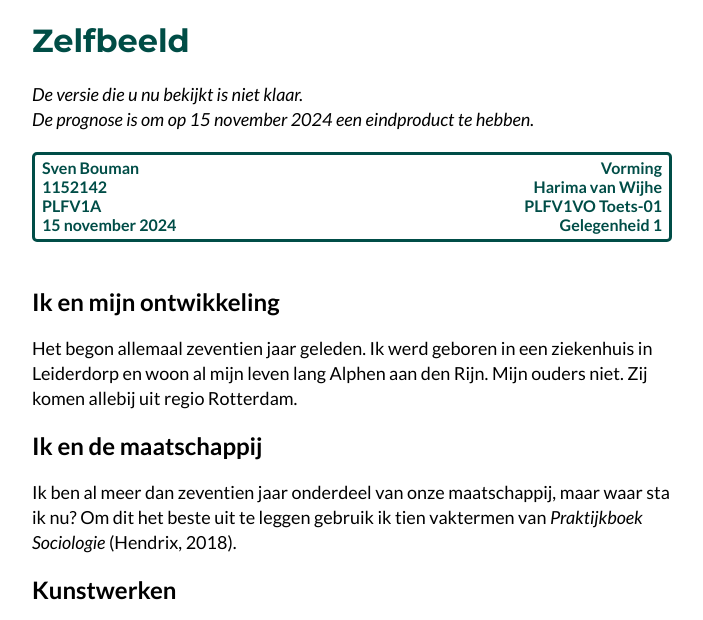
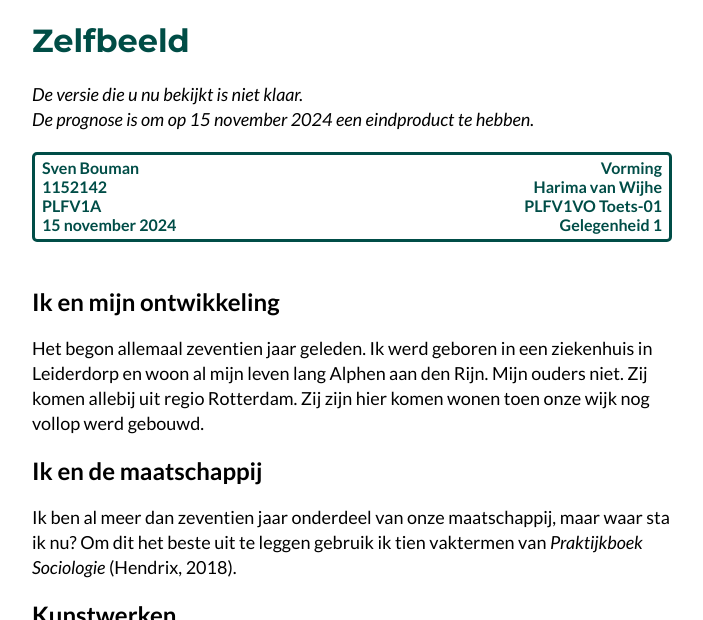
Before and after one commit to kevin-51/bronnen, a Jekyll site: the page built from hsleiden/lu-opdrachten/plfv1/vorming/toets-1.md, in a window 1280 px wide, cut to the strip 0-620 px from the top of the page. Shown: the whole strip, without its empty margins (288-991 px from the left). Built offline with Jekyll 4.4.1, drawn with Linux system fonts in a browser that asks for light colours.

Commit message:
Update toets-1.md

```diff
--- a/hsleiden/lu-opdrachten/plfv1/vorming/toets-1.md
+++ b/hsleiden/lu-opdrachten/plfv1/vorming/toets-1.md
@@ -30,13 +30,13 @@ TO DO
 -->
 
 ## Ik en mijn ontwikkeling
-Het begon allemaal zeventien jaar geleden. Ik werd geboren in een ziekenhuis in Leiderdorp en woon al mijn leven lang Alphen aan den Rijn. Mijn ouders niet. Zij komen allebij uit regio Rotterdam.
+Het begon allemaal zeventien jaar geleden. Ik werd geboren in een ziekenhuis in Leiderdorp en woon al mijn leven lang Alphen aan den Rijn. Mijn ouders niet. Zij komen allebij uit regio Rotterdam. Zij zijn hier komen wonen toen onze wijk nog vollop werd gebouwd.
 
 ## Ik en de maatschappij
 Ik ben al meer dan zeventien jaar onderdeel van onze maatschappij, maar waar sta ik nu? Om dit het beste uit te leggen gebruik ik tien vaktermen van *Praktijkboek Sociologie* (Hendrix, 2018).
 
 ## Kunstwerken
-<div class="row"><div class="column">
+<div class="row"><div class="column" style="right-margin: 10px;">
 <iframe style="border-radius:12px" src="https://open.spotify.com/embed/track/4sg4TwUriP3gRVNx0XMgXm?utm_source=generator" width="100%" height="152" frameBorder="0" allowfullscreen="" allow="autoplay; clipboard-write; encrypted-media; fullscreen; picture-in-picture" loading="lazy"></iframe>
 
 </div><div class="column">
```
